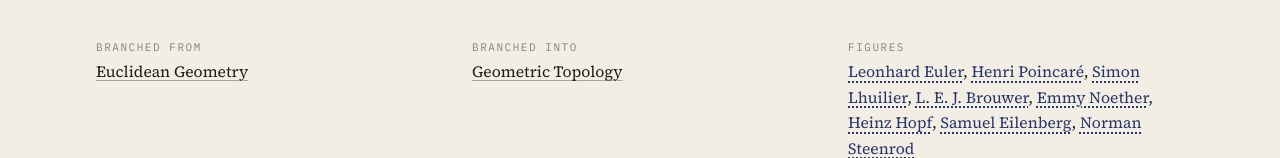
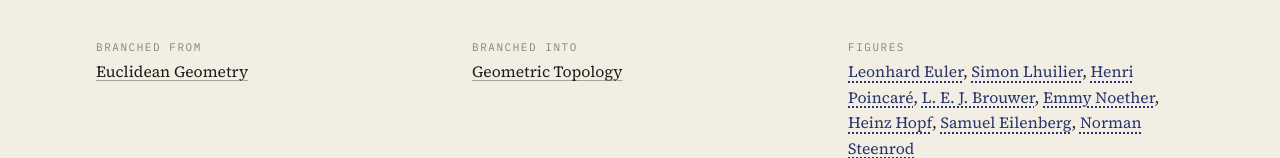
Before and after one commit to andifathulms/field-atlas, a Next.js app: page /math/algebraic-topology in a window 1280 px wide. Shown: the part 344-502 px from the top of the page. Built offline with nearby package versions, Linux system fonts and the light colour scheme.

Commit message:
List a field's figures in the order they enter its history
Co-Authored-By: Claude Opus 5.5 (1M context) <noreply@anthropic.com>

```diff
--- a/src/app/[domain]/[field]/page.tsx
+++ b/src/app/[domain]/[field]/page.tsx
@@ -123,7 +123,10 @@ export default function FieldPage({ params }: Params) {
   if (!field || !domain || field.domain !== domain.id) notFound();
 
   const allFields = new Map(getFields(field.domain).map((f) => [f.id, f]));
-  const figures = field.figure_ids.map((id) => getFigure(id)!);
+  // In order of each person's first turning point in this field's history.
+  const tpOrder = (figId: string) =>
+    Math.min(...getFigure(figId)!.turning_point_ids.map((t) => field.turning_points.findIndex((tp) => tp.id === t)).filter((i) => i >= 0));
+  const figures = [...field.figure_ids].sort((a, b) => tpOrder(a) - tpOrder(b)).map((id) => getFigure(id)!);
   const problems = [...field.open_problems].sort(
     (a, b) => Number(a.status === "recently_resolved") - Number(b.status === "recently_resolved"),
   );
```
